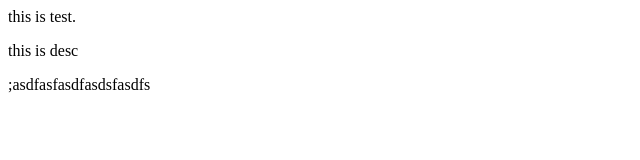
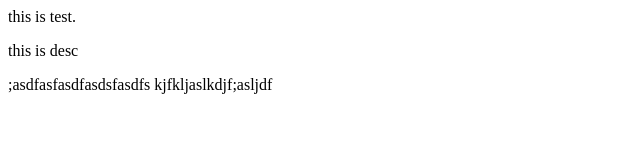
Before and after one commit to trekkiebigyan/test-repo, a plain HTML site: page index.html in a window 1280 px wide. Shown: the whole page, without its empty margins (0-640 px from the left). Drawn offline with Linux system fonts and the light colour scheme.

```diff
--- a/index.html
+++ b/index.html
@@ -11,6 +11,7 @@
     this is test.
     <p>this is desc</p>
     ;asdfasfasdfasdsfasdfs
+    kjfkljaslkdjf;asljdf
 </body>
 
 </html>
```
Also changed, not shown: index.css (added).
